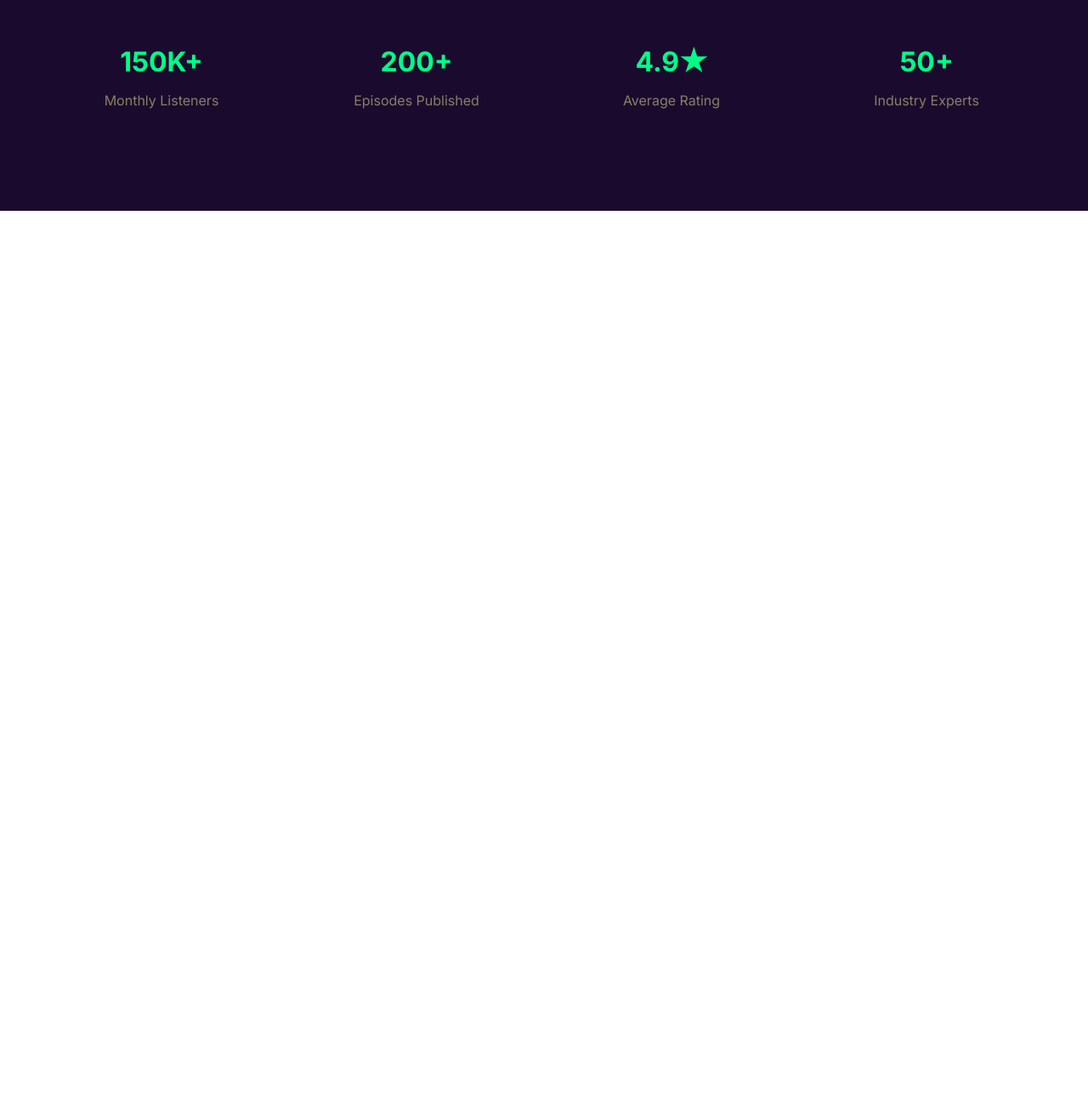
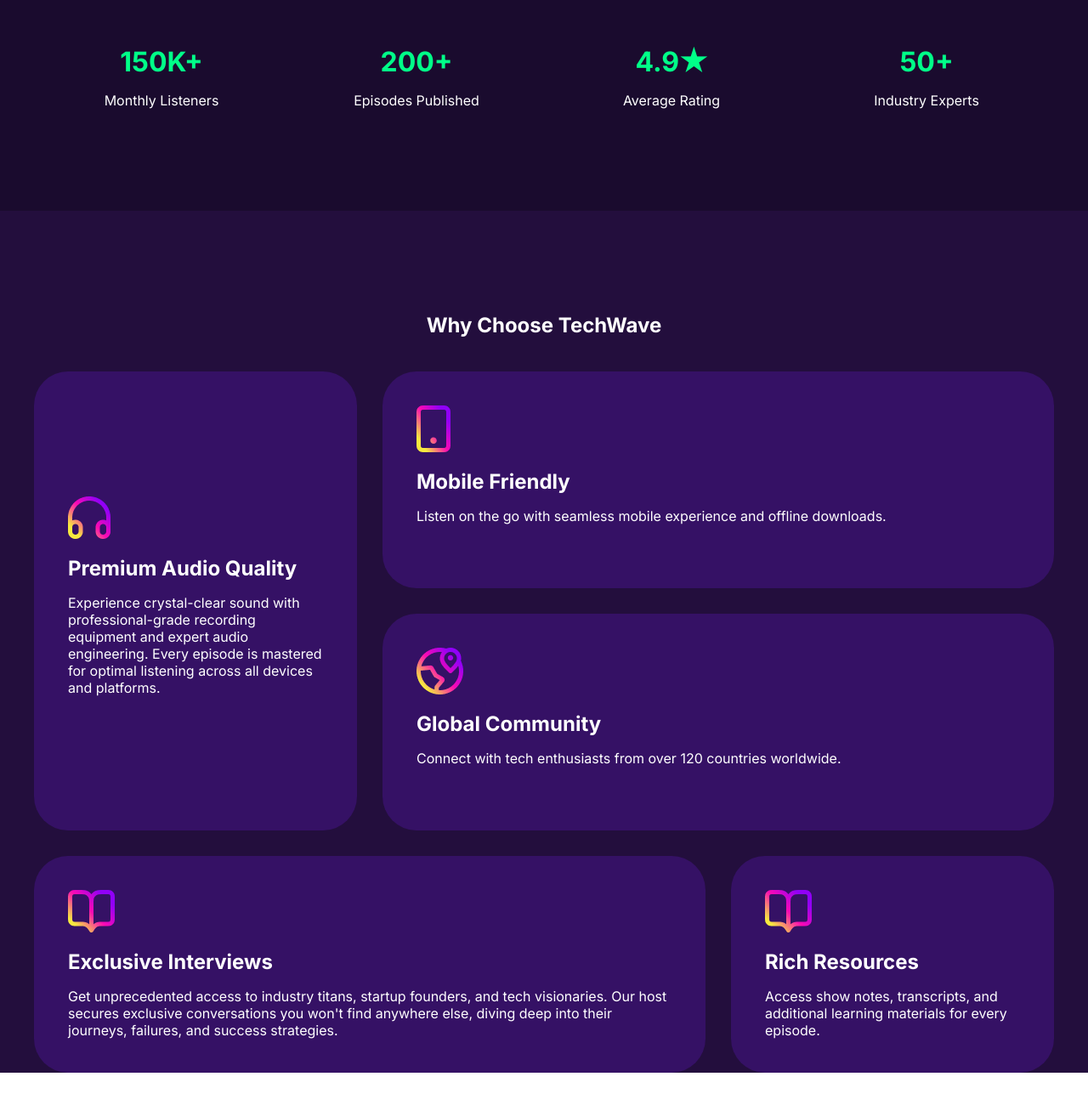
Before and after one commit to tamgedulhasan/Tech-Wave, a plain HTML site: page index.html in a window 1280 px wide. Shown: the part 968-2268 px from the top of the page at 85% size. Before the commit the page ends 1216 px from the top, so only its background shows below. Drawn offline with Linux system fonts and the light colour scheme.

Commit message:
added podcast section

```diff
--- a/index.html
+++ b/index.html
@@ -115,6 +115,50 @@
 
         </div>
 
+        <!-- card section -->
+
+        <section class="container">
+
+            <div class="grid-text"><h1>Why Choose TechWave</h1></div>
+
+            <section class="grid-container">
+
+            <div class="box-1">
+                <img src="./assets/headphone.png" alt="">
+                <h3>Premium Audio Quality</h3>
+                <p>Experience crystal-clear sound with professional-grade recording equipment and expert audio engineering. Every episode is mastered for optimal listening across all devices and platforms.</p>
+            </div>
+
+            <div class="box-2">
+                <img src="./assets/device.png" alt="">
+                <h3>Mobile Friendly</h3>
+                <p>Listen on the go with seamless mobile experience and offline downloads.</p>
+            </div>
+
+            <div class="box-3">
+                <img src="./assets/location.png" alt="">
+                <h3>Global Community</h3>
+                <p>Connect with tech enthusiasts from over 120 countries worldwide.</p>
+            </div>
+
+            <div class="box-4">
+                 <img src="./assets/resource.png" alt="">
+                 <h3>Exclusive Interviews</h3>
+                 <p>Get unprecedented access to industry titans, startup founders, and tech visionaries. Our host secures exclusive conversations you won't find anywhere else, diving deep into their journeys, failures, and success strategies.</p>
+
+            </div>
+
+            <div class="box-5">
+                <img src="./assets/resource.png" alt="">
+                <h3>Rich Resources</h3>
+                <p>Access show notes, transcripts, and additional learning materials for every episode.</p>
+            </div>
+
+
+            </section>
+
+        </section>
+
     </main>
 
     <footer>
--- a/style.css
+++ b/style.css
@@ -113,7 +113,7 @@
      background-color: #1A0B2E;
     max-width: 1600px;
     margin: 0 auto;
-    color: rgb(139, 126, 101);
+    color: white;
     text-align: center;
 }
 .podcast , .podcast-text{
@@ -153,6 +153,122 @@
 .rating-4 h1{
     margin-bottom: 16px;
     color: #00ff88;
+}
+
+
+/* grid-container */
+.container{
+    max-width: 1600px;
+    margin: 0 auto;
+    background-color: #230E3D;
+
+}
+.grid-container{
+    max-width: 1200px;
+    margin: 40px auto;
+    min-height: 783px;
+    display: grid;
+    grid-template-columns: repeat(3,1fr);
+    grid-template-rows: repeat(3,1fr);
+    gap: 30px;
+
+}
+
+.grid-text{
+    padding-top: 120px;
+}
+
+.box-1{
+
+    background-color: #351165;
+    grid-row: span 2;
+    border: 40px;
+    padding: 40px;
+    border-radius: 40px;
+    text-align: left;
+
+}
+
+ .box-1 img{
+    margin-top: 107px;
+}
+.box-1 h3{
+    margin-top: 16px;
+    font-size: 1.5rem;
+    font-weight: 700;
+}
+.box-1 p{
+    margin-top: 16px;
+
+}
+/* box2 */
+.box-2{
+    background-color: #351165;
+    grid-column: span 2;
+    border: 40px;
+    padding: 40px;
+    border-radius: 40px;
+    text-align: left;
+}
+.box-2 h3{
+    margin-top: 16px;
+    font-size: 1.5rem;
+    font-weight: 700;
+}
+.box-2 p{
+    margin-top: 16px;
+}
+ /* box3 */
+.box-3{
+    background-color: #351165;
+    grid-column: span 2;
+    border: 40px;
+    padding: 40px;
+    border-radius: 40px;
+    text-align: left;
+}
+
+.box-3 h3{
+    margin-top: 16px;
+    font-size: 1.5rem;
+    font-weight: 700;
+}
+.box-3 p{
+    margin-top: 16px;
+}
+/* box-4 */
+.box-4{
+    background-color: #351165;
+    grid-column: span 2;
+    border: 40px;
+    padding: 40px;
+    border-radius: 40px;
+    text-align: left;
+}
+.box-4 h3{
+    margin-top: 16px;
+    font-size: 1.5rem;
+    font-weight: 700;
+}
+.box-4 p{
+    margin-top: 16px;
+}
+/* box5 */
+.box-5{
+    background-color: #351165;
+    grid-row: span 1;
+    border: 40px;
+    padding: 40px;
+    border-radius: 40px;
+    text-align: left;
+}
+.box-5 h3{
+    margin-top: 16px;
+    font-size: 1.5rem;
+    font-weight: 700;
+}
+.box-5 p{
+    margin-top: 16px;
 }
 
 
@@ -277,9 +393,33 @@
     margin-bottom: 40px;
 }
 
+/* card section */
+.grid-container{
+    grid-template-columns: 1fr;
+}
 
+.grid-text{
+    padding-top: 50px;
+}
 
-
-
+.box-1{
+    margin-left: 30px;
+}
+.box-2{
+    margin-left: 30px;
+    margin-right: 30px;
+}
+.box-3{
+    margin-left: 30px;
+    margin-right: 30px;
+}
+.box-4{
+    margin-left: 30px;
+    margin-right: 30px;
+}
+.box-5{
+    margin-left: 30px;
 
 }
+
+}
```
Also changed, not shown: assets/flash_15380654.png (added).
